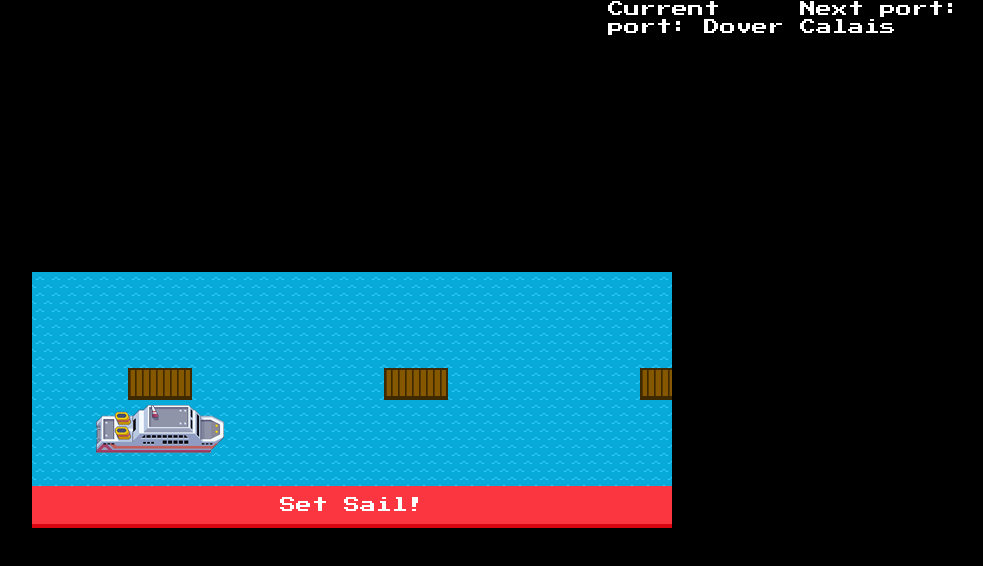
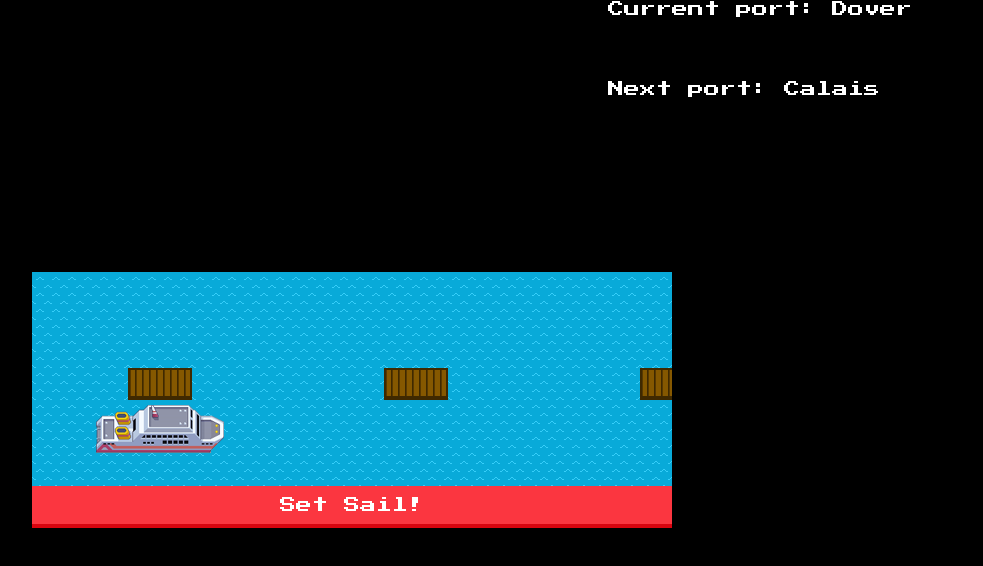
Before and after one commit to ian-antking/cruise-ships-gui, a website: page index.html in a window 1280 px wide. Shown: the whole page, without its empty margins (288-1271 px from the left). Drawn offline with Linux system fonts and the light colour scheme.

Commit message:
display complete

```diff
--- a/css/style.css
+++ b/css/style.css
@@ -13,8 +13,6 @@ body {
   height: 20%;
   width: 30%;
   position: fixed;
-  display: flex;
-  align-items: space-around;
   right: 0;
   top: 0;
   color: white;
```
